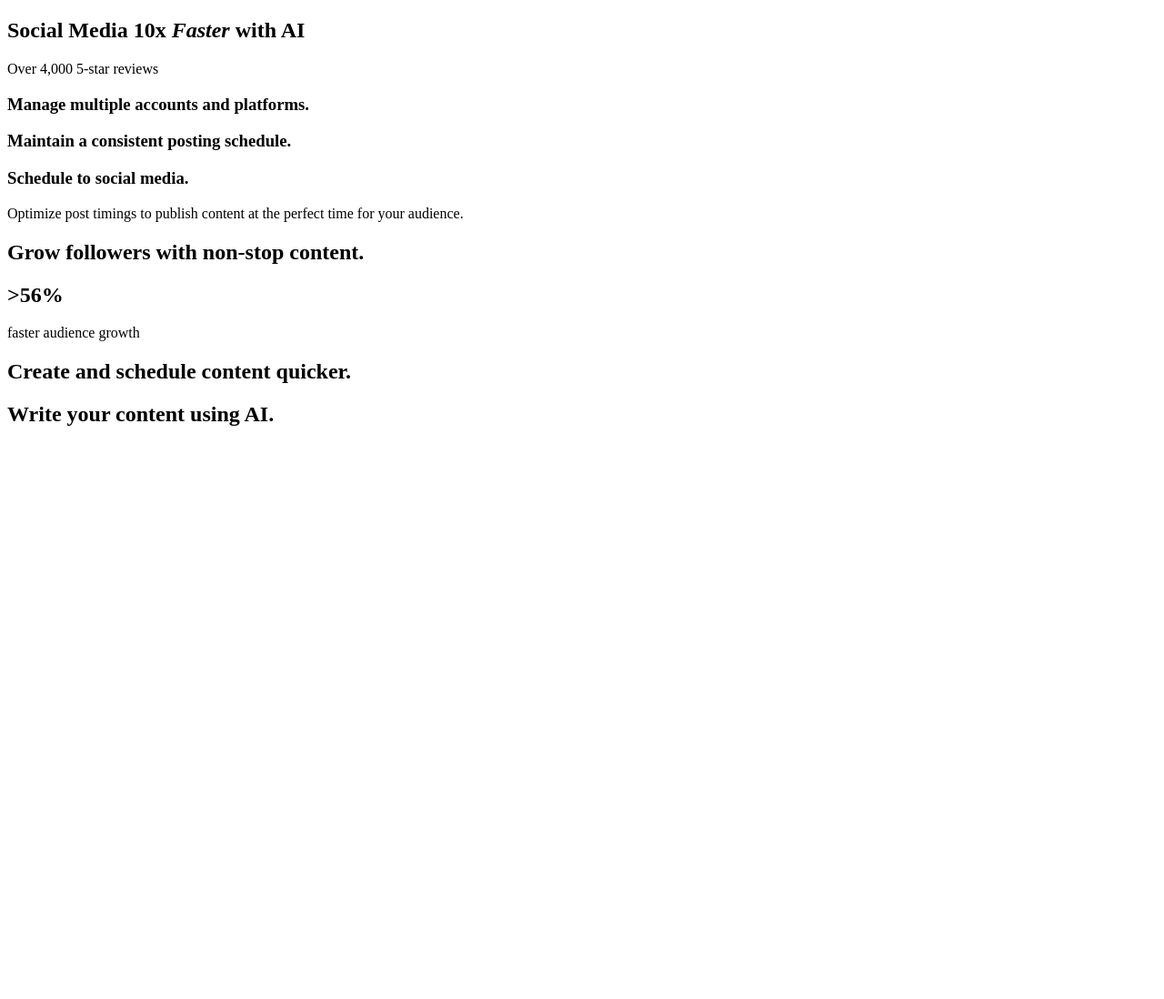
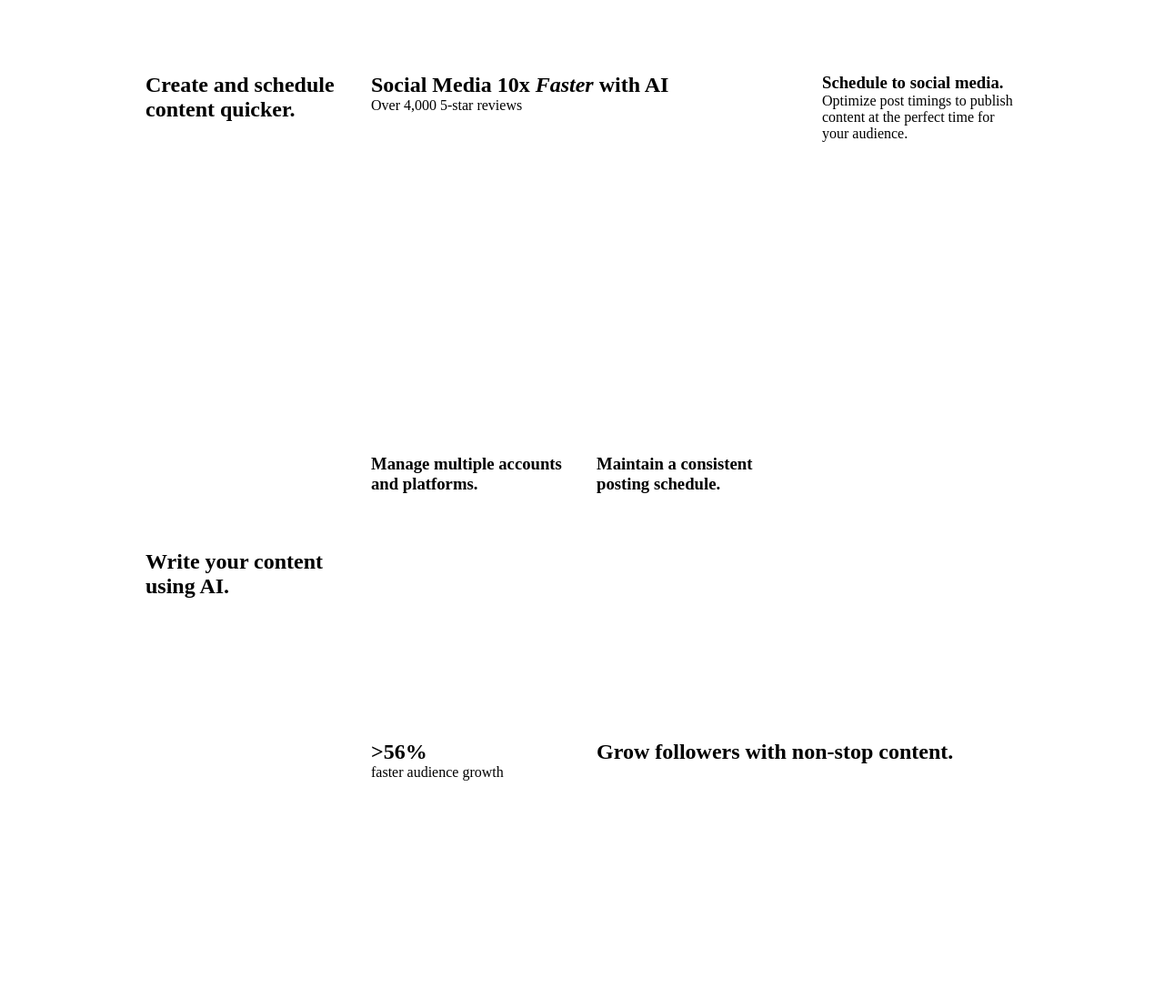
Before and after one commit to HaiDangN/bento-grid, a plain HTML site: page index.html in a window 1280 px wide. Shown: the whole page at 91% size. Before the commit the page ends 800 px from the top, so only its background shows below. Drawn offline with Linux system fonts and the light colour scheme.

Commit message:
style: set up css grid and outermost padding

```diff
--- a/index.html
+++ b/index.html
@@ -5,7 +5,7 @@
   <meta name="viewport" content="width=device-width, initial-scale=1.0"> <!-- displays site properly based on user's device -->
 
   <link rel="icon" type="image/png" sizes="32x32" href="./assets/images/favicon-32x32.png">
-
+  <link rel="stylesheet" href="style.css">  </link>
   <title>Frontend Mentor | Bento grid</title>
 </head>
 <body>
--- /dev/null
+++ b/style.css
@@ -0,0 +1,50 @@
+* {
+    margin: 0;
+    padding: 0;
+    box-sizing: border-box;
+}
+body {
+    min-height: 100vh;
+}
+.bento-grid {
+    display: grid;
+    height: 80rem;
+    grid-template-columns: repeat(4, 1fr);
+    grid-template-rows: repeat(11, 1fr);
+    gap: 2rem;
+    padding: 5rem 10rem;
+}
+.bento-item {
+}
+.type-create {
+    grid-column: 1 / 2;
+    grid-row: 1 / 6;
+}
+.type-ai {
+    grid-column: 1 / 2;
+    grid-row: 6 / 11;
+}
+.type-featured {
+    grid-column: 2 / 4;
+    grid-row: 1 / 5;
+}
+.type-social {
+    grid-column: 2 / 3;
+    grid-row: 5 / 8;
+}
+.type-percentage {
+    grid-column: 2 / 3;
+    grid-row: 8 / 11;
+}
+.type-schedule {
+    grid-column: 3 / 4;
+    grid-row: 5 / 8;
+}
+.type-optimize {
+    grid-column: 4 / 5;
+    grid-row: 1 / 8;
+}
+.type-followers {
+    grid-column: 3 / 5;
+    grid-row: 8 / 11;
+}
```
